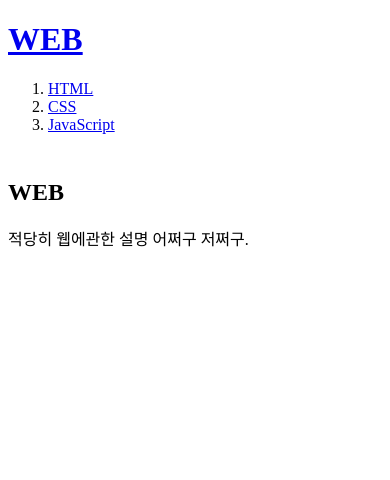
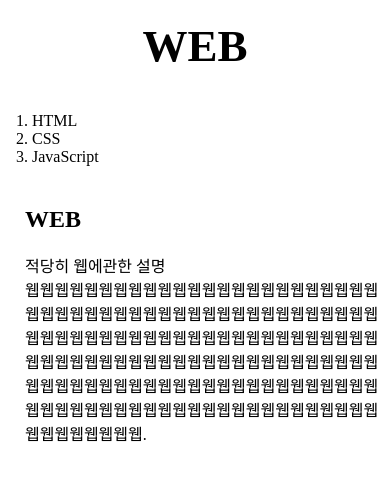
Before and after one commit to POLARIS0027/web1, a plain HTML site: page index.html in a window 390 px wide. Drawn offline with Linux system fonts and the light colour scheme.

Commit message:
뉴버전
css 사용법. .css로 컨픽파일처럼 만들어서 중복 줄이기
grid 사용법

```diff
--- a/index.html
+++ b/index.html
@@ -3,16 +3,22 @@
 <head>
 <title>WEB1 - html</title>
 <meta charset="utf-8">
+<link rel="stylesheet" href="style.css">
 </head>
 <body>
     <h1><a href="index.html">WEB</a></h1>
-<ol>
- <li><a href="1.html">HTML</a></li>
- <li><a href="2.html">CSS</a></li>
- <li><a href="3.html">JavaScript</a></li>
-</ol>
-
-<p style="margin-top:45px;"><h2>WEB</h2>
-적당히 웹에관한 설명 어쩌구 저쩌구. </p>
+<div id="grid">
+  <ol>
+   <li><a href="1.html">HTML</a></li>
+   <li><a href="2.html">CSS</a></li>
+   <li><a href="3.html">JavaScript</a></li>
+  </ol>
+  <div id="article">
+    <h2>WEB</h2>
+  적당히 웹에관한 설명<br>
+  웹웹웹웹웹웹웹웹웹웹웹웹웹웹웹웹웹웹웹웹웹웹웹웹웹웹웹웹웹웹웹웹웹웹웹웹웹웹웹웹웹웹웹웹웹웹웹웹웹웹웹웹웹웹웹웹웹웹웹웹웹웹웹웹웹웹웹웹웹웹웹웹웹웹웹웹웹웹웹웹웹웹웹웹웹웹웹웹웹웹웹웹웹웹웹웹웹웹웹웹웹웹웹웹웹웹웹웹웹웹웹웹웹웹웹웹웹웹웹웹웹웹웹웹웹웹웹웹웹웹웹웹웹웹웹웹웹웹웹웹웹웹웹웹웹웹웹웹웹웹웹웹.
+  </p>
+  </div>
+</div>
 </body>
 </html>
--- /dev/null
+++ b/style.css
@@ -0,0 +1,40 @@
+
+  #grid {
+    display: grid;
+    grid-template-columns: 150px 1fr;
+  }
+  #article {
+    padding-left: 25px;
+  }
+  a {
+    color:black;
+    text-decoration: none;
+  }
+  h1 {
+    font-size:45px;
+    text-align:center;
+    border-bottom:1px solid grey;
+    margin:0;
+    padding:20px;
+  }
+  #grid ol {
+    border-right: 1px solid grey;
+    width:100px;
+    margin:0;
+    padding:20px;
+    padding-left:32px;
+  }
+  body {
+    margin:0;
+  }
+  @media(max-width:800px){
+    #grid{
+      display: block;
+    }
+    #grid ol {
+      border-right: none;
+    }
+    h1 {
+      border-bottom: none;
+    }
+  }
```
Also changed, not shown: 1.html (+8 -2 lines), 2.html (+9 -3 lines), 3.html (+8 -1 lines), box.html (added, +23 -0 lines).
